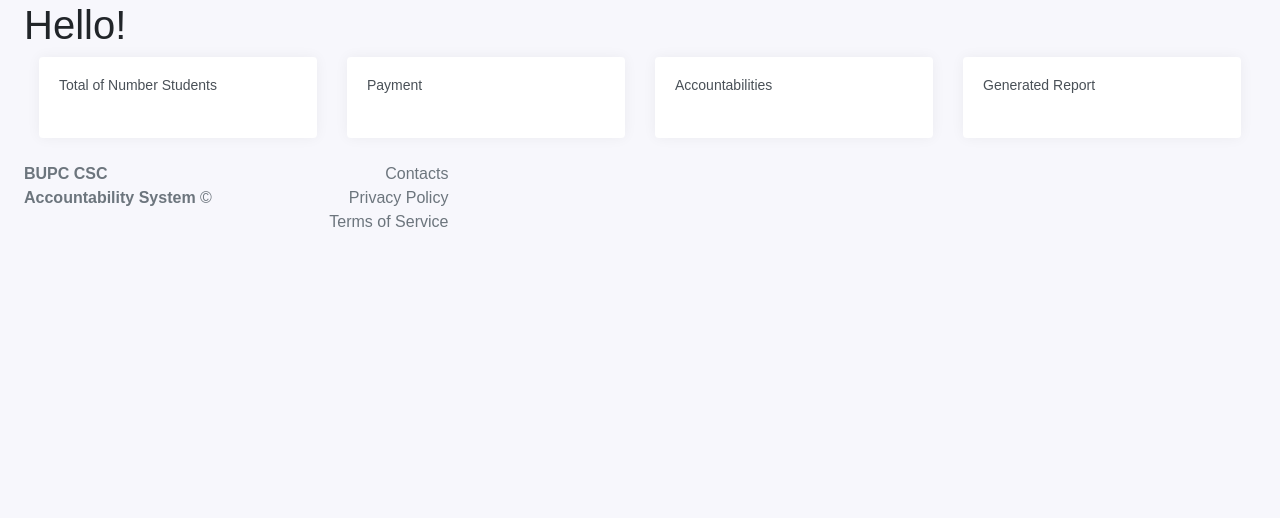
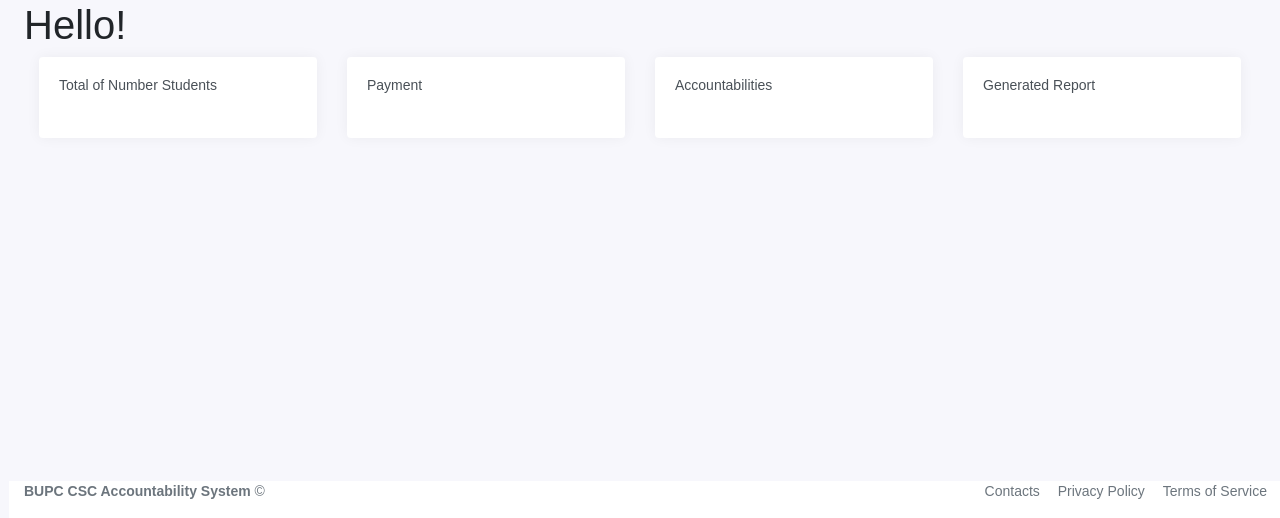
Before and after one commit to geelato-b/Capstone, a PHP site: page /admin/index.php in a window 1280 px wide. Shown: the part 282-800 px from the top of the page. Run offline with PHP 8.4, Linux system fonts and the light colour scheme; the visitor is signed in with stand-in values (Sample User, id 1); data comes from the database, SQL or seed files in the repository.

Commit message:
Add files via upload

```diff
--- a/css/dash.css
+++ b/css/dash.css
@@ -363,9 +363,94 @@ main-top card
 /*---------------------------------
  footer
 ----------------------*/
+footer.footer {
+    position:absolute;
+    bottom:0;
+    padding-bottom: 1rem;
+    width: 100vw;
+    direction: ltr;
+    background: #fff;
+}
 
+footer.footer ul {
+    margin:0px;
+	list-style:none;
+}
+
+.footer ul  li{
+ display:inline-block;
+ margin:0px 7px;
+}
+
+.text-muted {
+    color: #6c757d!important;
+	font-size:14px;
+}
 
 
 /*---------------------------------
 footer
 ----------------------*/
+
+#gcash{
+    display: flex;
+    align-items: center;
+    justify-content: center;
+    flex-flow: column;
+    width: 100vw;
+}
+
+
+#gcash .slider{
+    display: flex;
+    align-items: center;
+    flex-wrap: wrap;
+    justify-content: space-around;
+}
+
+
+#gcash .container{
+    width:100% ;
+    margin: 1rem;
+    display: flex;
+	align-items: center;
+	flex-wrap: wrap;
+	justify-content: space-around;
+
+}
+
+#gcash .card{
+    height: 50rem;
+    width: 25rem;
+    margin: 3.5rem auto;
+    box-shadow: 0 0 .3rem rgba(0, 0, 0,.5);
+    border-radius: 0.5rem;
+    position: relative;
+}
+
+#gcash .image{
+    max-height: 70%;
+    max-width: 100%;
+}
+#gcash .image img{
+    height: 100%;
+    width: 100%;
+}
+#gcash .card:hover{
+    transform: translateY(-5px);
+}
+#gcash .card-body{
+    padding: 1rem;
+    height: 100%;
+    width: 100%;
+    text-align: center;
+}
+#gcash .card-title a{
+color: rgb(31, 111, 143);
+text-decoration: none;
+}
+
+#gcash .card-title a:hover{
+    color: blue;
+
+}
```
Also changed, not shown: css/style.css (+7 -4 lines).
